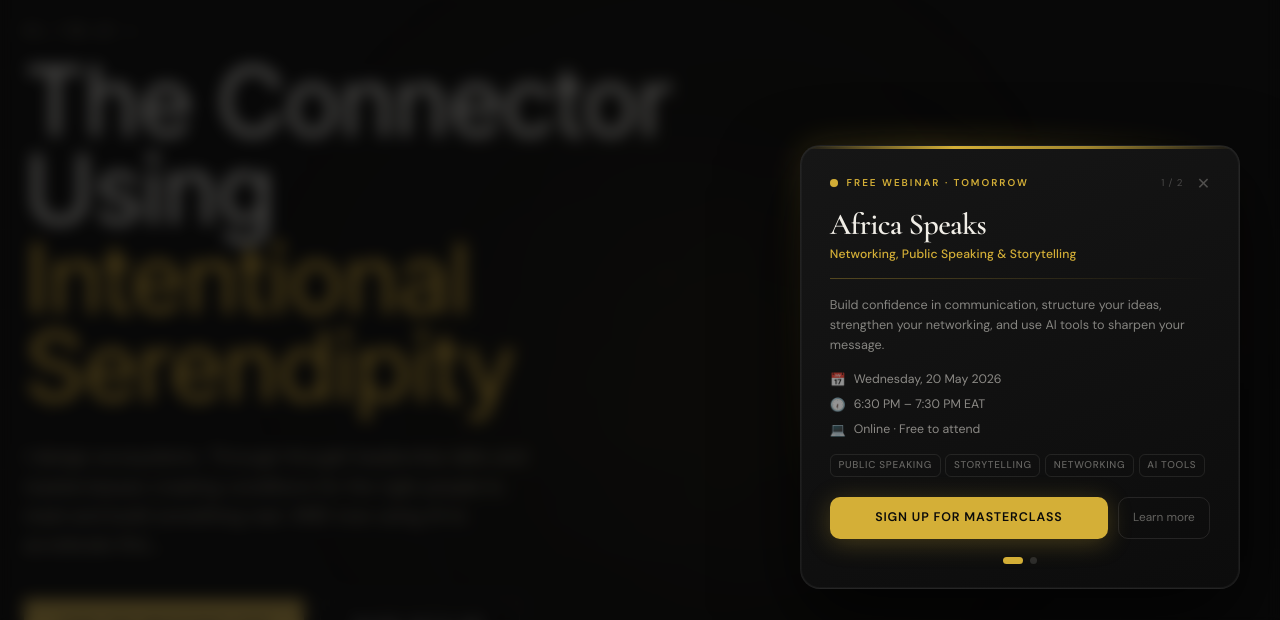
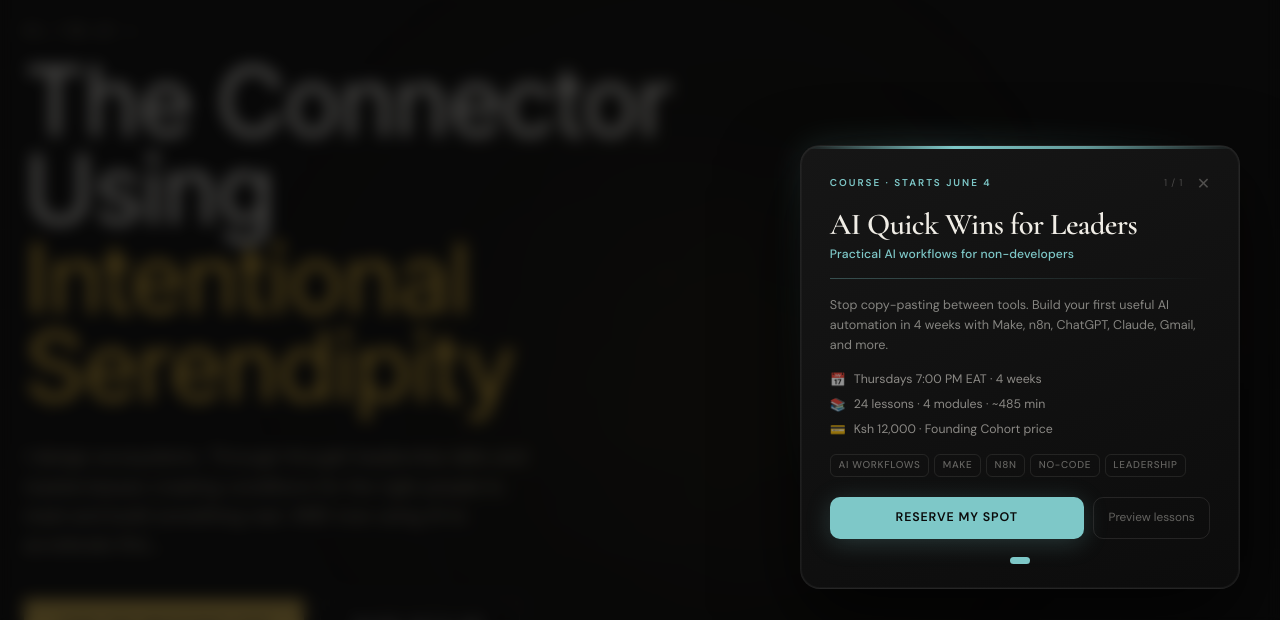
Before and after one commit to Konyancha1/jessica-colaco, a React (Vite) app: page / in a window 1280 px wide. Shown: the part 171-791 px from the top of the page. Built offline with nearby package versions, Linux system fonts and the light colour scheme; a web font is replaced by a local one.

Commit message:
feat: added popup banner

```diff
--- a/src/components/eventPop.tsx
+++ b/src/components/eventPop.tsx
@@ -2,27 +2,6 @@ import { useState, useEffect, useRef } from "react";
 
 /* ─── Event data ───────────────────────────────────────────────── */
 const EVENTS = [
-  {
-    id: "africa-speaks",
-    tag: "Free Webinar · Tomorrow",
-    urgent: true,
-    title: "Africa Speaks",
-    subtitle: "Networking, Public Speaking & Storytelling",
-    description:
-      "Build confidence in communication, structure your ideas, strengthen your networking, and use AI tools to sharpen your message.",
-    meta: [
-      { icon: "📅", text: "Wednesday, 20 May 2026" },
-      { icon: "🕡", text: "6:30 PM – 7:30 PM EAT" },
-      { icon: "💻", text: "Online · Free to attend" },
-    ],
-    badges: ["Public Speaking", "Storytelling", "Networking", "AI Tools"],
-    cta: "Sign Up For Masterclass",
-    ctaHref: "https://forms.gle/9U1H7xKpvo6d47JY6",
-    secondaryCta: "Learn more",
-    secondaryHref: "#masterclass",
-    accentColor: "#D4AF37",
-    accentGlow: "rgba(212,175,55,0.28)",
-  },
   {
     id: "ai-quick-wins",
     tag: "Course · Starts June 4",
```
